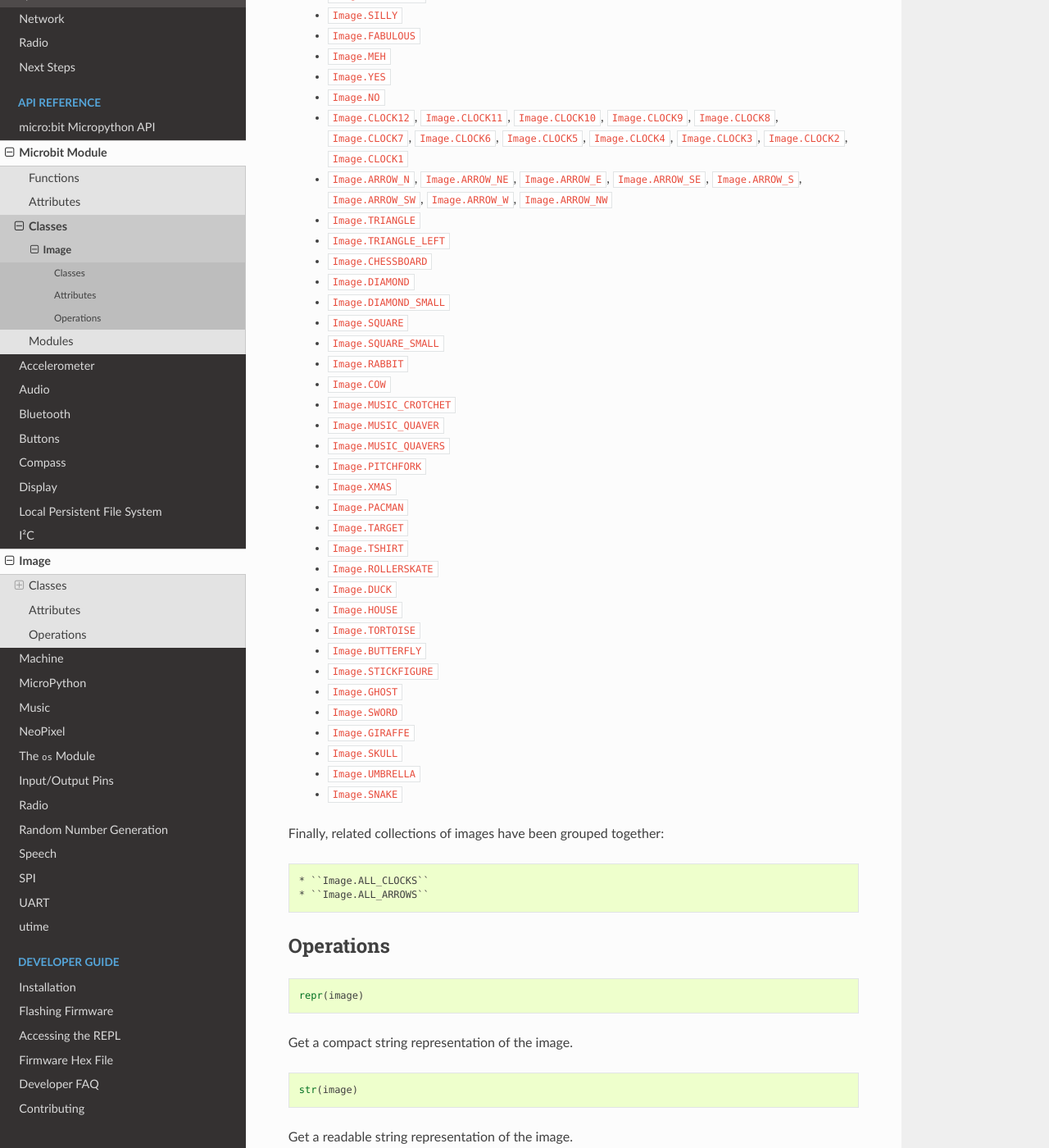
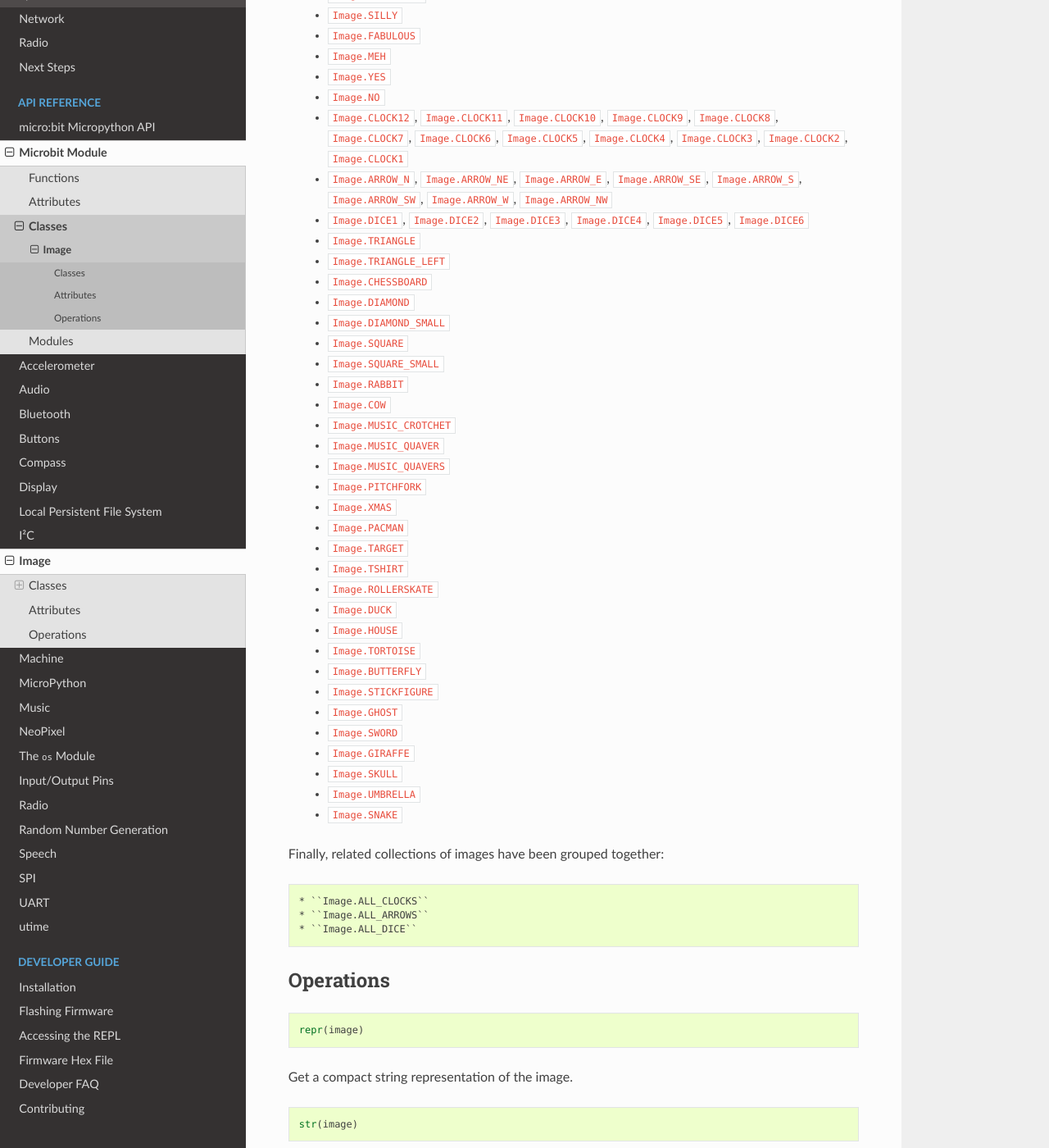
Before and after one commit to bbcmicrobit/micropython, a Sphinx documentation site: the page built from docs/image.rst, in a window 1280 px wide and 1400 px high, scrolled down 3594 px. Shown: the whole window at 82% size. Built offline with Sphinx 7.4.7 and the Read the Docs theme 2.0.0, drawn with Linux system fonts in a browser that asks for light colours.

Commit message:
docs: Add DICE to Image documenation.

```diff
--- a/docs/image.rst
+++ b/docs/image.rst
@@ -174,6 +174,8 @@
     * ``Image.ARROW_N``, ``Image.ARROW_NE``, ``Image.ARROW_E``,
       ``Image.ARROW_SE``, ``Image.ARROW_S``, ``Image.ARROW_SW``,
       ``Image.ARROW_W``, ``Image.ARROW_NW``
+    * ``Image.DICE1``, ``Image.DICE2``, ``Image.DICE3``, ``Image.DICE4``,
+      ``Image.DICE5``, ``Image.DICE6``
     * ``Image.TRIANGLE``
     * ``Image.TRIANGLE_LEFT``
     * ``Image.CHESSBOARD``
@@ -208,6 +210,7 @@
 
     * ``Image.ALL_CLOCKS``
     * ``Image.ALL_ARROWS``
+    * ``Image.ALL_DICE``
 
 
 Operations
```
